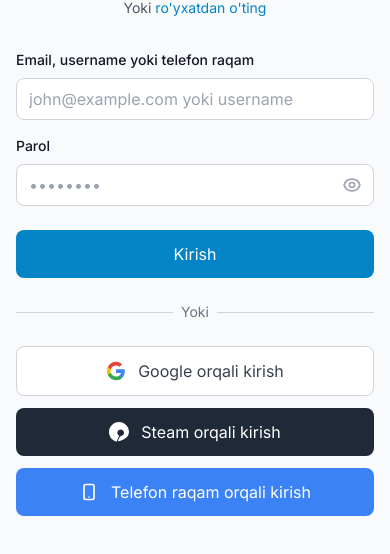
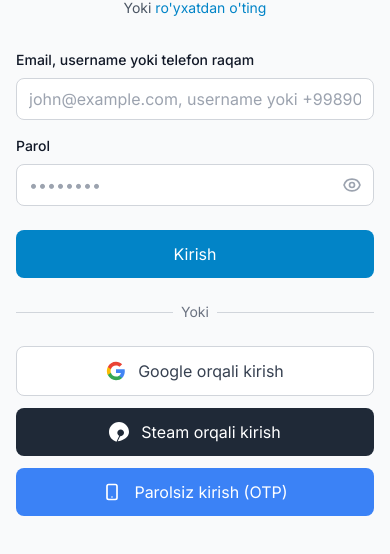
Before and after one commit to CS2-Zone-Group/caseX-frontend, a Next.js app: page /auth/login in a window 390 px wide. Shown: the part 187-741 px from the top of the page. Built offline with nearby package versions, Linux system fonts and the light colour scheme; no server answers.

Commit message:
fix: clarify phone+password login UX on login page

```diff
--- a/src/app/auth/login/page.tsx
+++ b/src/app/auth/login/page.tsx
@@ -88,7 +88,7 @@ export default function LoginPage() {
                 value={formData.identifier}
                 onChange={(e) => setFormData({ ...formData, identifier: e.target.value })}
                 className="w-full px-3 py-2 border border-gray-300 dark:border-gray-700 rounded-lg focus:outline-none focus:ring-2 focus:ring-primary-500 dark:bg-gray-800"
-                placeholder="john@example.com yoki username"
+                placeholder="john@example.com, username yoki +998901234567"
               />
             </div>
 
@@ -179,7 +179,7 @@ export default function LoginPage() {
               <svg className="w-5 h-5" fill="none" viewBox="0 0 24 24" stroke="currentColor">
                 <path strokeLinecap="round" strokeLinejoin="round" strokeWidth={2} d="M12 18h.01M8 21h8a2 2 0 002-2V5a2 2 0 00-2-2H8a2 2 0 00-2 2v14a2 2 0 002 2z" />
               </svg>
-              <span>Telefon raqam orqali kirish</span>
+              <span>Parolsiz kirish (OTP)</span>
             </Link>
           </div>
         </form>
```
